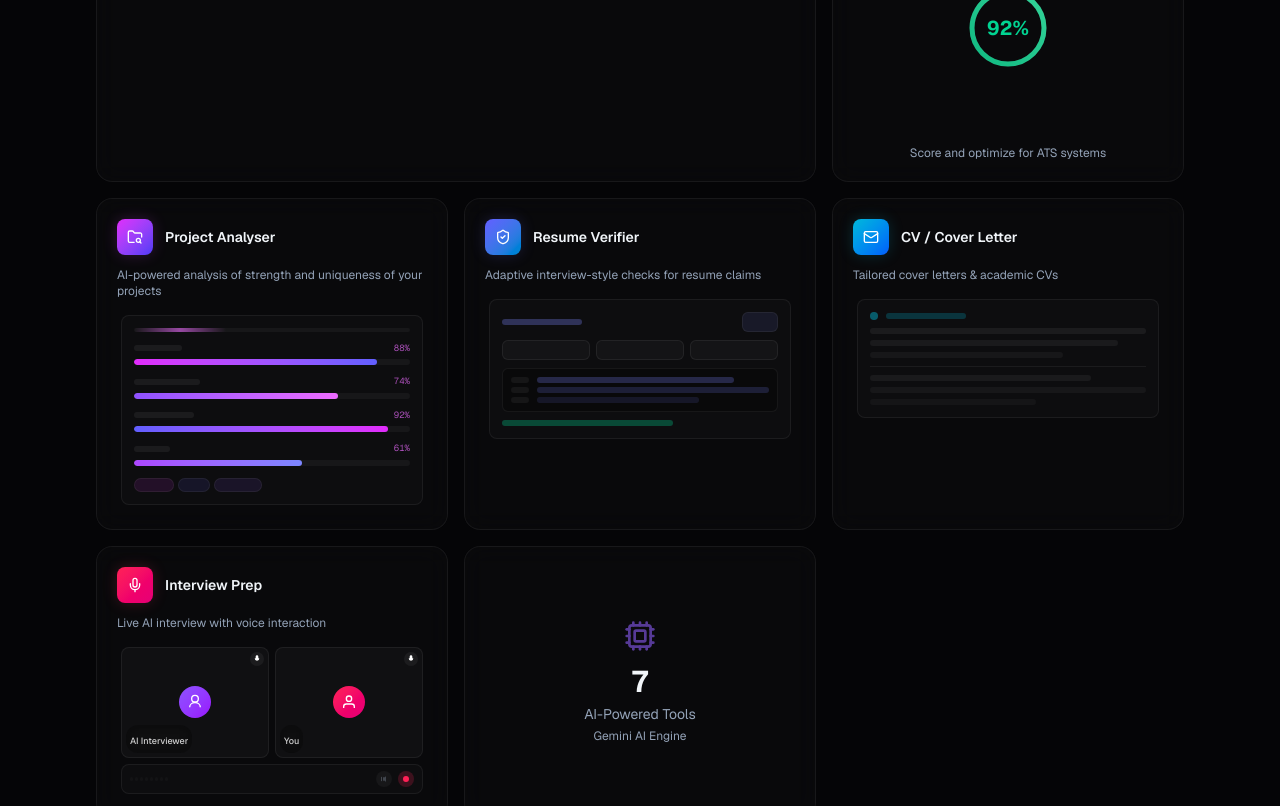
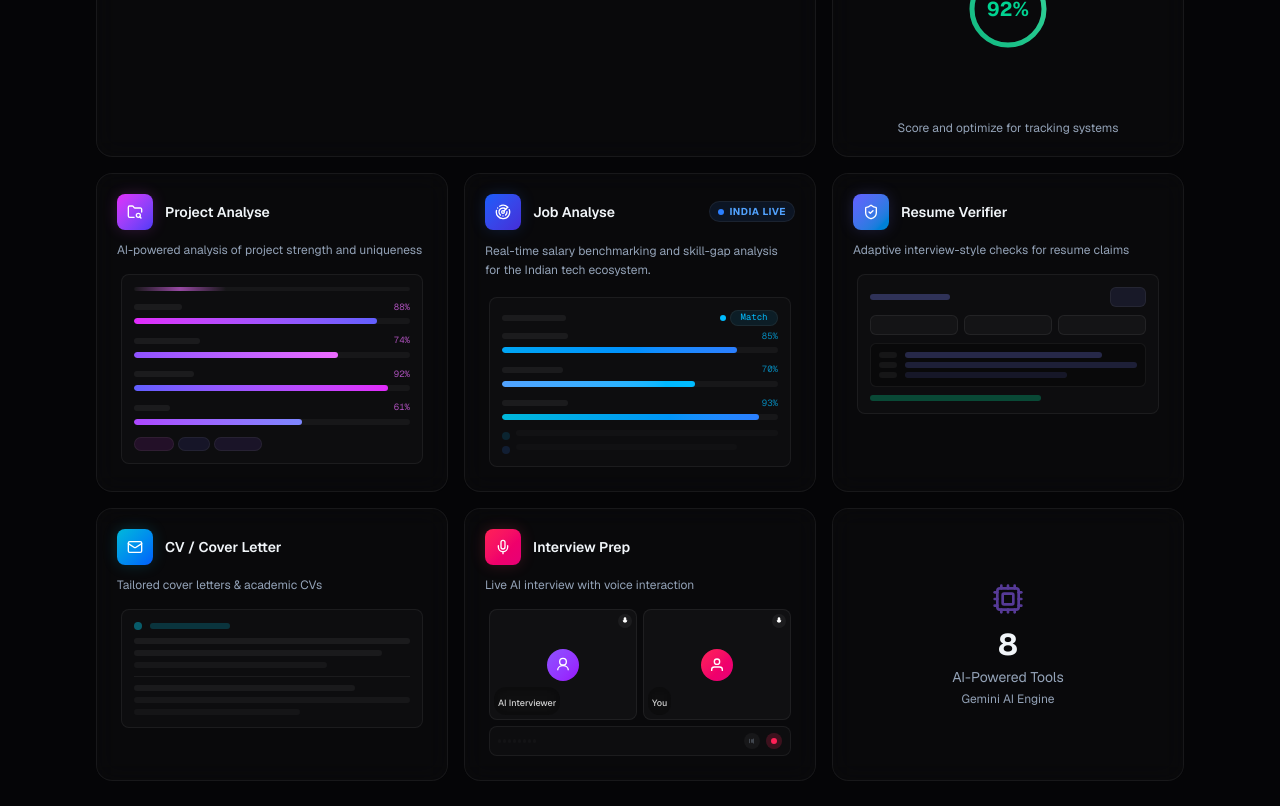
Before and after one commit to ayan70715/career_forge-ai, a Next.js app: page / in a window 1280 px wide. Shown: the part 1080-1886 px from the top of the page. Built offline with nearby package versions, Linux system fonts and the light colour scheme.

Commit message:
Add files via upload

```diff
--- a/src/app/page.tsx
+++ b/src/app/page.tsx
@@ -15,7 +15,7 @@ import {
   BarChart3,
   Shield,
   FolderSearch,
-  Briefcase,
+  Radar,
 } from "lucide-react";
 import { Button } from "@/components/ui/button";
 import { BentoGrid } from "@/components/home/BentoGrid";
@@ -41,8 +41,8 @@ export default function HomePage() {
     <div className="mx-auto max-w-6xl px-4 sm:px-6 lg:px-8">
       {/* ── Hero ── */}
       <section className="relative pt-16 pb-20 text-center">
-        {/* Radial glow orb */}
-        <div className="absolute top-0 left-1/2 -translate-x-1/2 w-[600px] h-[400px] pointer-events-none opacity-40"
+        <div
+          className="absolute top-0 left-1/2 -translate-x-1/2 w-[600px] h-[400px] pointer-events-none opacity-40"
           style={{
             background: "radial-gradient(ellipse, rgba(139,92,246,0.15), transparent 70%)",
           }}
@@ -55,7 +55,6 @@ export default function HomePage() {
           transition={{ duration: 0.6 }}
           className="relative z-10"
         >
-          {/* Badge */}
           <div className="inline-flex items-center gap-2 rounded-full border border-primary/20 bg-primary/5 px-4 py-1.5 text-sm text-primary mb-8 backdrop-blur-sm">
             <Zap className="h-3.5 w-3.5" />
             AI-Powered Career Toolkit
@@ -89,7 +88,7 @@ export default function HomePage() {
         </motion.div>
       </section>
 
-      {/* ── Bento Grid ── */}
+      {/* ── Bento Grid Section ── */}
       <motion.section
         initial="hidden"
         whileInView="visible"
@@ -98,8 +97,8 @@ export default function HomePage() {
         className="pb-20"
       >
         <BentoGrid className="lg:grid-rows-3">
-          {/* Resume Builder — large 2-col card */}
-          <motion.div variants={fadeUp} transition={{ duration: 0.5 }} className="sm:col-span-2 lg:row-span-2">
+          {/* Resume Builder */}
+          <motion.div variants={fadeUp} className="sm:col-span-2 lg:row-span-2">
             <BentoCard href="/resume-builder" className="h-full">
               <div className="p-6 h-full flex flex-col">
                 <div className="flex items-center justify-between mb-4">
@@ -121,15 +120,12 @@ export default function HomePage() {
                 <div className="flex-1 mt-2">
                   <ResumePreview />
                 </div>
-                <div className="mt-4 flex items-center gap-1 text-sm text-primary opacity-0 group-hover:opacity-100 transition-opacity">
-                  Build your resume <ArrowRight className="h-3.5 w-3.5" />
-                </div>
               </div>
             </BentoCard>
           </motion.div>
 
           {/* AI Enhance */}
-          <motion.div variants={fadeUp} transition={{ duration: 0.5 }}>
+          <motion.div variants={fadeUp}>
             <BentoCard href="/ai-enhance" className="h-full">
               <div className="p-5 h-full flex flex-col">
                 <div className="flex items-center gap-3 mb-3">
@@ -140,9 +136,7 @@ export default function HomePage() {
                     AI Enhance
                   </h3>
                 </div>
-                <p className="text-xs text-muted-foreground mb-3">
-                  Multi-level AI improvements from basic grammar to complete rewrites
-                </p>
+                <p className="text-xs text-muted-foreground mb-3">Multi-level AI improvements from grammar to rewrites</p>
                 <div className="flex-1">
                   <EnhancePreview />
                 </div>
@@ -151,10 +145,10 @@ export default function HomePage() {
           </motion.div>
 
           {/* ATS Checker */}
-          <motion.div variants={fadeUp} transition={{ duration: 0.5 }}>
+          <motion.div variants={fadeUp}>
             <BentoCard href="/ats-checker" className="h-full">
               <div className="p-5 h-full flex flex-col items-center text-center">
-                <div className="flex items-center gap-3 mb-3 self-start">
+                <div className="flex items-center gap-3 mb-3 self-start text-left">
                   <div className="flex h-9 w-9 items-center justify-center rounded-lg bg-linear-to-br from-emerald-500 to-teal-600 shadow-[0_0_15px_rgba(16,185,129,0.2)]">
                     <ScanSearch className="h-4 w-4 text-white" />
                   </div>
@@ -165,15 +159,13 @@ export default function HomePage() {
                 <div className="flex-1 flex items-center justify-center">
                   <ATSPreview />
                 </div>
-                <p className="text-xs text-muted-foreground mt-2">
-                  Score and optimize for ATS systems
-                </p>
+                <p className="text-xs text-muted-foreground mt-2">Score and optimize for tracking systems</p>
               </div>
             </BentoCard>
           </motion.div>
 
-          {/* Project Analyse */}
-          <motion.div variants={fadeUp} transition={{ duration: 0.5 }}>
+          {/* Project Analyser */}
+          <motion.div variants={fadeUp}>
             <BentoCard href="/project-analyse" className="h-full">
               <div className="p-5 h-full flex flex-col">
                 <div className="flex items-center gap-3 mb-3">
@@ -181,12 +173,10 @@ export default function HomePage() {
                     <FolderSearch className="h-4 w-4 text-white" />
                   </div>
                   <h3 className="text-sm font-semibold text-foreground group-hover:text-fuchsia-400 transition-colors">
-                    Project Analyser
+                    Project Analyse
                   </h3>
                 </div>
-                <p className="text-xs text-muted-foreground mb-3">
-                  AI-powered analysis of strength and uniqueness of your projects
-                </p>
+                <p className="text-xs text-muted-foreground mb-3">AI-powered analysis of project strength and uniqueness</p>
                 <div className="flex-1">
                   <ProjectAnalysePreview />
                 </div>
@@ -194,8 +184,39 @@ export default function HomePage() {
             </BentoCard>
           </motion.div>
 
+          {/* Job Analyser */}
+          <motion.div variants={fadeUp}>
+            <BentoCard href="/job-analyse" className="h-full">
+              <div className="p-5 h-full flex flex-col">
+                <div className="flex items-center justify-between mb-3">
+                  <div className="flex items-center gap-3">
+                    <div className="flex h-9 w-9 items-center justify-center rounded-lg bg-linear-to-br from-blue-600 to-indigo-700 shadow-[0_0_15px_rgba(37,99,235,0.2)]">
+                      <Radar className="h-4 w-4 text-white" />
+                    </div>
+                    <h3 className="text-sm font-semibold text-foreground group-hover:text-blue-400 transition-colors">
+                      Job Analyse
+                    </h3>
+                  </div>
+                  <div className="flex items-center gap-1.5 px-2 py-0.5 rounded-full bg-blue-500/10 border border-blue-500/20">
+                    <span className="relative flex h-1.5 w-1.5">
+                      <span className="animate-ping absolute inline-flex h-full w-full rounded-full bg-blue-400 opacity-75"></span>
+                      <span className="relative inline-flex rounded-full h-1.5 w-1.5 bg-blue-500"></span>
+                    </span>
+                    <span className="text-[10px] font-bold text-blue-400 uppercase tracking-wider">India Live</span>
+                  </div>
+                </div>
+                <p className="text-xs text-muted-foreground mb-3 leading-relaxed">
+                  Real-time salary benchmarking and skill-gap analysis for the Indian tech ecosystem.
+                </p>
+                <div className="flex-1">
+                  <JobAnalysePreview />
+                </div>
+              </div>
+            </BentoCard>
+          </motion.div>
+
           {/* Resume Verifier */}
-          <motion.div variants={fadeUp} transition={{ duration: 0.5 }}>
+          <motion.div variants={fadeUp}>
             <BentoCard href="/resume-verifier" className="h-full">
               <div className="p-5 h-full flex flex-col">
                 <div className="flex items-center gap-3 mb-3">
@@ -206,9 +227,7 @@ export default function HomePage() {
                     Resume Verifier
                   </h3>
                 </div>
-                <p className="text-xs text-muted-foreground mb-3">
-                  Adaptive interview-style checks for resume claims
-                </p>
+                <p className="text-xs text-muted-foreground mb-3">Adaptive interview-style checks for resume claims</p>
                 <div className="flex-1">
                   <ResumeVerifierPreview />
                 </div>
@@ -217,7 +236,7 @@ export default function HomePage() {
           </motion.div>
 
           {/* CV Generator */}
-          <motion.div variants={fadeUp} transition={{ duration: 0.5 }}>
+          <motion.div variants={fadeUp}>
             <BentoCard href="/cv-generator" className="h-full">
               <div className="p-5 h-full flex flex-col">
                 <div className="flex items-center gap-3 mb-3">
@@ -228,9 +247,7 @@ export default function HomePage() {
                     CV / Cover Letter
                   </h3>
                 </div>
-                <p className="text-xs text-muted-foreground mb-3">
-                  Tailored cover letters & academic CVs
-                </p>
+                <p className="text-xs text-muted-foreground mb-3">Tailored cover letters & academic CVs</p>
                 <div className="flex-1">
                   <CVPreview />
                 </div>
@@ -239,7 +256,7 @@ export default function HomePage() {
           </motion.div>
 
           {/* Interview Prep */}
-          <motion.div variants={fadeUp} transition={{ duration: 0.5 }}>
+          <motion.div variants={fadeUp}>
             <BentoCard href="/interview-prep" className="h-full">
               <div className="p-5 h-full flex flex-col">
                 <div className="flex items-center gap-3 mb-3">
@@ -250,9 +267,7 @@ export default function HomePage() {
                     Interview Prep
                   </h3>
                 </div>
-                <p className="text-xs text-muted-foreground mb-3">
-                  Live AI interview with voice interaction
-                </p>
+                <p className="text-xs text-muted-foreground mb-3">Live AI interview with voice interaction</p>
                 <div className="flex-1">
                   <InterviewPreview />
                 </div>
@@ -261,10 +276,10 @@ export default function HomePage() {
           </motion.div>
 
           {/* Stat card: AI Tools */}
-          <motion.div variants={fadeUp} transition={{ duration: 0.5 }}>
+          <motion.div variants={fadeUp}>
             <div className="h-full rounded-2xl border border-glass-border bg-glass-bg backdrop-blur-md p-5 flex flex-col items-center justify-center text-center">
               <Cpu className="h-8 w-8 text-primary mb-3 opacity-60" />
-              <div className="text-3xl font-bold text-foreground mb-1">7</div>
+              <div className="text-3xl font-bold text-foreground mb-1">8</div>
               <div className="text-sm text-muted-foreground">AI-Powered Tools</div>
               <div className="text-xs text-muted-foreground mt-1">Gemini AI Engine</div>
             </div>
@@ -310,9 +325,9 @@ export default function HomePage() {
         className="pb-16"
       >
         <div className="relative overflow-hidden rounded-2xl border border-glass-border bg-glass-bg backdrop-blur-md p-10 text-center">
-          {/* Glow accent */}
           <div className="absolute inset-x-0 top-0 h-px bg-linear-to-r from-transparent via-primary/40 to-transparent" />
-          <div className="absolute top-0 left-1/2 -translate-x-1/2 w-[300px] h-[200px] pointer-events-none opacity-30"
+          <div
+            className="absolute top-0 left-1/2 -translate-x-1/2 w-[300px] h-[200px] pointer-events-none opacity-30"
             style={{
               background: "radial-gradient(ellipse, rgba(139,92,246,0.2), transparent 70%)",
             }}
```
